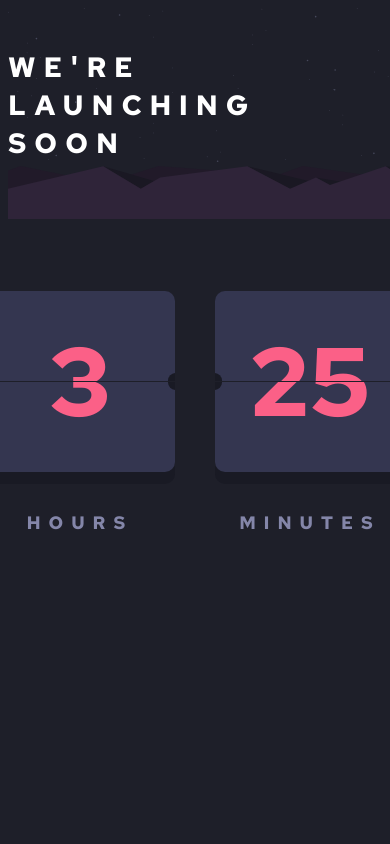
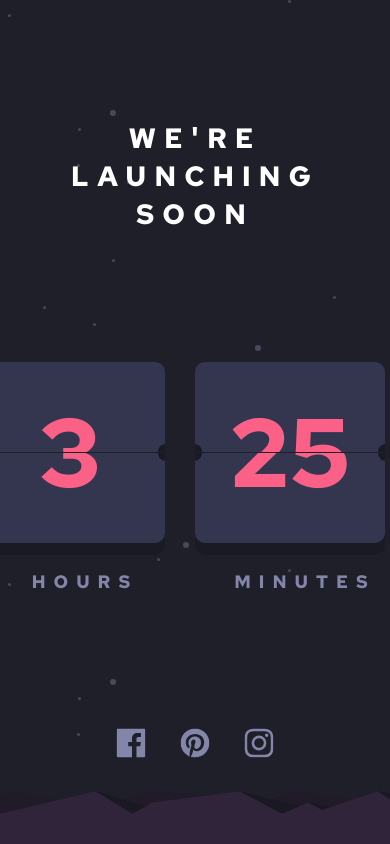
Before and after one commit to kadan-develop/launch_count_down, a React (Vite) app: page / in a window 390 px wide. Shown: the top 844 px of the page. Built offline with nearby package versions, Linux system fonts and the light colour scheme.

Commit message:
added mobile desing style

```diff
--- a/src/App.jsx
+++ b/src/App.jsx
@@ -36,9 +36,6 @@ function App() {
 
   return (
     <>
-      <img className="stars" src={bgStars} alt="stars-bg" />
-      <img className="hills" src={hills} alt="hills-bg" />
-
       <main>
         <header>
           <Header />
@@ -54,6 +51,7 @@ function App() {
         <footer>
           <Footer />
         </footer>
+        <img className="hills" src={hills} alt="hills-bg" />
       </main>
     </>
   );
--- a/src/Card.jsx
+++ b/src/Card.jsx
@@ -1,6 +1,5 @@
 function Card({ value, attr }) {
   return (
-    <>
     <div className="cards">
       <div className="card top">
         <div className="circle c1"></div>
@@ -16,7 +15,6 @@ function Card({ value, attr }) {
 
       <p>{attr.toUpperCase()}</p>
     </div>
-    </>
   );
 }
 
--- a/src/index.css
+++ b/src/index.css
@@ -2,29 +2,32 @@
   font-family: "Red Hat Text", sans-serif;
   background-color: hsl(235, 16%, 14%);
   overflow: hidden;
-  /* max-width: 1440px; */
   font-size: 14px;
 }
 
-body {
-  position: relative;
+body::before {
+  content: "";
+  background: url("./assets/bg-stars.svg");
+  width: 100%;
+  height: 100vh;
+  position: absolute;
+  top: 0;
 }
 
 main {
-  width: 100%;
-  top: 10%;
-  position: absolute;
   display: flex;
   flex-direction: column;
   justify-content: center;
   align-items: center;
-  margin: 0 auto;
+  text-align: center;
+  margin: 100px auto;
 }
 
 header {
   color: #fff;
   font-size: 14px;
   letter-spacing: 8px;
+  z-index: 10;
 }
 
 .stars {
@@ -32,30 +35,28 @@ header {
 }
 
 .hills {
+  position: absolute;
   width: 100vw;
+  bottom: 0;
 }
 
 .main-components {
-  display: flex;
+  display: grid;
+  grid-template-columns: 220px 220px 220px 220px;
+  height: 100vh;
   margin-top: 90px;
-  justify-content: center;
-  align-items: center;
-  align-content: center;
 }
 
 .card {
   position: relative;
   display: flex;
   justify-content: center;
-  align-items: center;
   overflow: hidden;
   width: 190px;
   height: 90px;
   background-color: hsl(236, 21%, 26%);
-  border-radius: 10px;
   box-shadow: hsl(234, 17%, 12%) 0px 12px 0px 0px;
-  margin: 20px;
-  text-align: center;
+  margin-top: 20px;
   font-size: 50px;
   color: hsl(345, 95%, 68%);
 }
@@ -130,11 +131,12 @@ header {
 
 footer {
   position: absolute;
-  bottom: -80%;
+  bottom: 80px;
+  z-index: 10;
 }
 
 .links {
-  margin: 20px;
+  margin: 15px;
   text-align: center;
 }
 
@@ -147,5 +149,53 @@ svg:hover path {
   fill: hsl(345, 95%, 68%);
 }
 
-@media screen {
+@media only screen and (max-width: 375px) {
+  main {
+    margin-top: 130px;
+  }
+
+  .hills {
+    bottom: 0;
+  }
+
+  .title {
+    font-size: 18px;
+  }
+
+  .main-components {
+    grid-template-columns: 90px 90px 90px 90px;
+    margin-top: 20px;
+  }
+
+  .card {
+    width: 70px;
+    height: 30px;
+    font-size: 18px;
+    box-shadow: hsl(234, 17%, 12%) 0px 5px 0px 0px;
+  }
+
+  .cards p {
+    font-size: 10px;
+    text-align: center;
+    letter-spacing: 5px;
+    margin-top: 0;
+  }
+
+  .card.top {
+    border-radius: 5px 5px 0 0;
+  }
+
+  .top h1 {
+    position: absolute;
+    top: -18px;
+  }
+
+  .card.bottom {
+    border-radius: 0 0 5px 5px;
+  }
+
+  .bottom h1 {
+    position: absolute;
+    bottom: -18px;
+  }
 }
```
Lines whose indentation alone changed are shown as unchanged.
